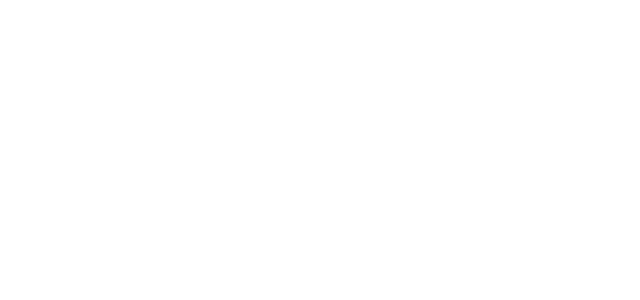
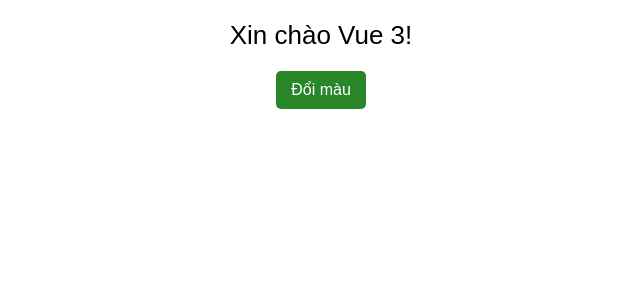
Before and after one commit to TMS-Thuong/learning-vuejs, a Vue app in the folder week1/: page /bai2.1 in a window 1280 px wide. Before the commit this address had no page. Shown: the top 300 px of the page, without its empty margins (319-959 px from the left). Built offline with nearby package versions, Linux system fonts and the light colour scheme; the HTML template or start-up script is replaced by a standard one.

Commit message:
feature/bai1

```diff
--- /dev/null
+++ b/week1/src/assets/style/page/_classText.scss
@@ -0,0 +1,30 @@
+.class-text {
+  display: flex;
+  flex-direction: column;
+  align-items: center;
+  font-family: Arial, sans-serif;
+  p {
+    margin-top: 20px;
+    margin-bottom: 20px;
+    font-size: 26px;
+  }
+
+  &__red {
+    color: red;
+    font-size: 16px;
+    font-weight: bold;
+  }
+
+  &__button {
+    padding: 10px 15px;
+    font-size: 16px;
+    color: white;
+    background-color: #288628;
+    border: none;
+    border-radius: 5px;
+
+    &:hover {
+      background-color: #026910;
+    }
+  }
+}
--- /dev/null
+++ b/week1/src/components/atoms/ClassTextComponent.vue
@@ -0,0 +1,23 @@
+<template>
+  <div class="class-text">
+    <p :class="{ 'class-text__red': isRed }">
+      Xin chào Vue 3!
+    </p>
+    <button @click="color" class="class-text__button">
+      Đổi màu
+    </button>
+  </div>
+</template>
+
+<script setup>
+  import { ref } from 'vue'
+  const isRed = ref(false)
+  const color = () => {
+    isRed.value = !isRed.value
+  }
+</script>
+
+
+<style lang="scss" scoped>
+  @use "../../assets/style/page/_classText.scss" as *;
+</style>
--- a/week1/src/router/index.ts
+++ b/week1/src/router/index.ts
@@ -2,7 +2,8 @@
 import HomeView from '@/views/HomeView.vue'
 
 const routes = [
-  { path: '/', name: 'Home', component: HomeView }
+  { path: '/', name: 'Home', component: HomeView },
+  { path: '/bai2.1', name: 'Class', component: () => import('@/views/ClassTextView.vue') },
 ]
 
 const router = createRouter({
--- /dev/null
+++ b/week1/src/views/ClassTextView.vue
@@ -0,0 +1,9 @@
+<template>
+  <div class="class-text-view">
+    <ClassText />
+  </div>
+</template>
+
+<script setup>
+  import ClassText from '../components/atoms/ClassTextComponent.vue'
+</script>
```
